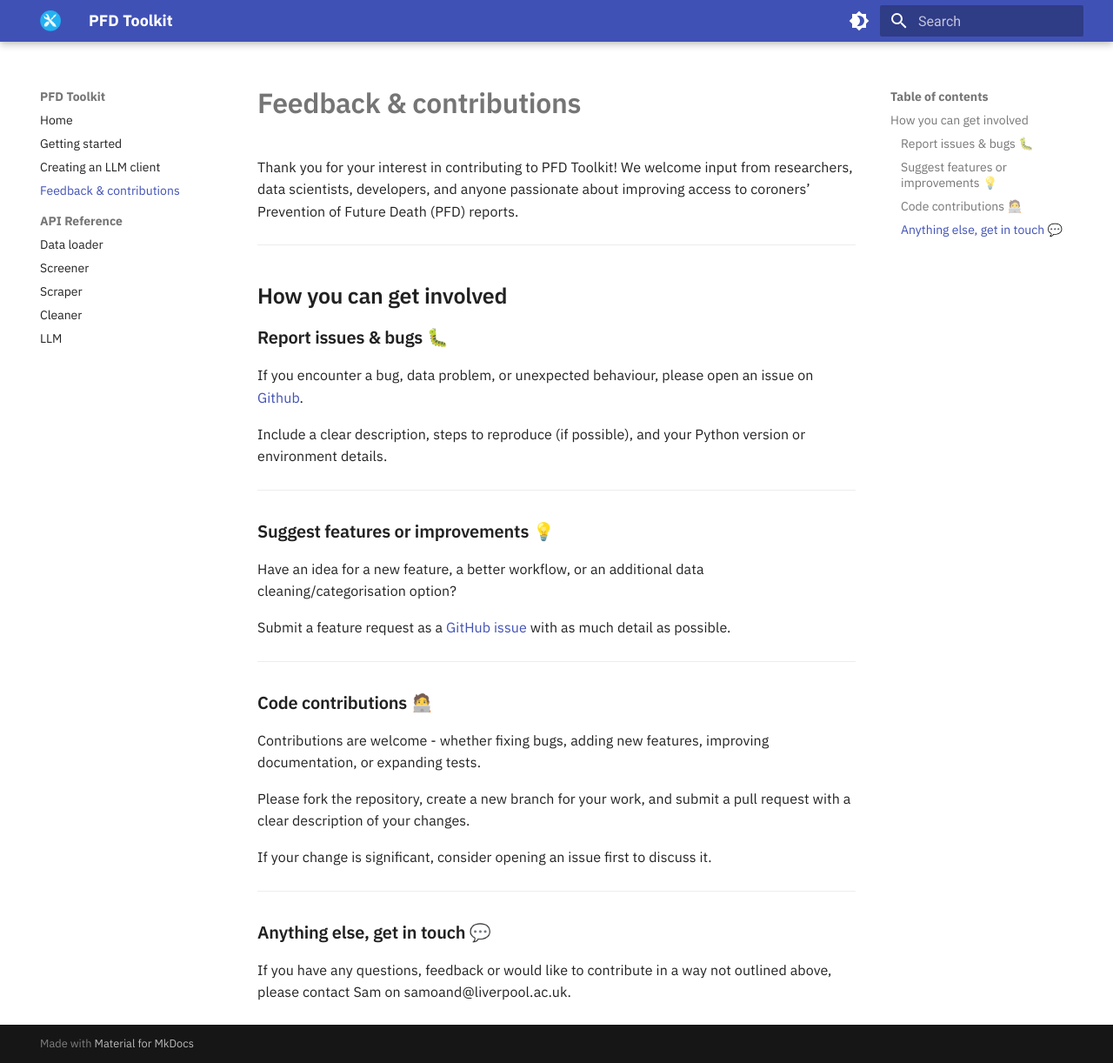
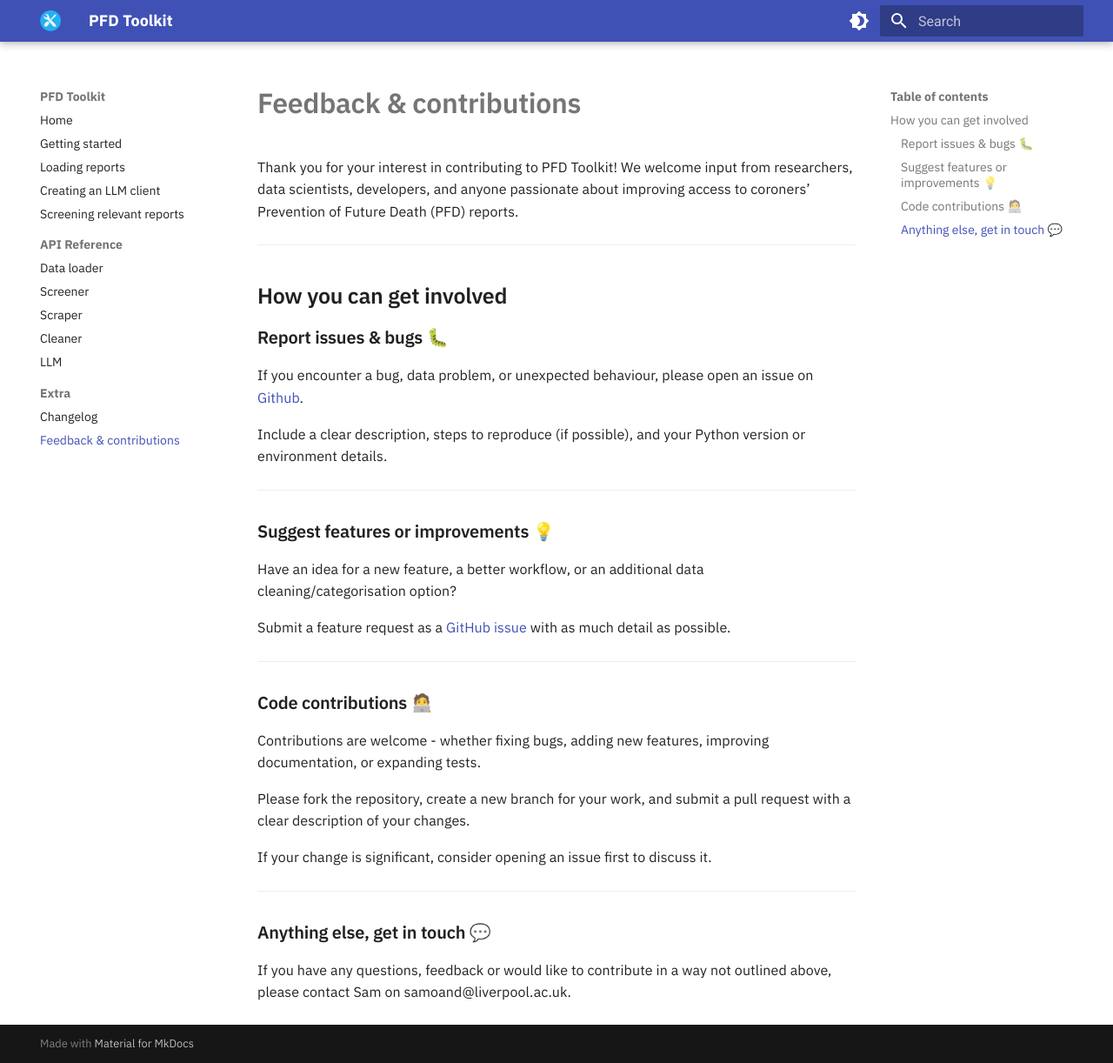
Before and after one commit to Sam-Osian/PFD-toolkit, an MkDocs documentation site: the page built from docs/contribute.md, in a window 1280 px wide and 1222 px high. Shown: the whole window at 87% size. Built offline with MkDocs 1.6.1 and Material for MkDocs 9.7.7, drawn with Linux system fonts in a browser that asks for light colours.

```diff
--- a/mkdocs.yml
+++ b/mkdocs.yml
@@ -60,11 +60,15 @@ plugins:
 nav:
   - Home: index.md
   - Getting started: usage.md
+  - Loading reports: loader.md
   - Creating an LLM client: llm_setup.md
-  - Feedback & contributions: contribute.md
+  - Screening relevant reports: screener.md
   - API Reference:
       - Data loader: reference/loader.md
       - Screener: reference/screener.md
       - Scraper: reference/scraper.md
       - Cleaner: reference/cleaner.md
       - LLM: reference/llm.md
+  - Extra:
+      - Changelog: changelog.md
+      - Feedback & contributions: contribute.md
```
Also changed, not shown: docs/index.md (+35 -9 lines).
